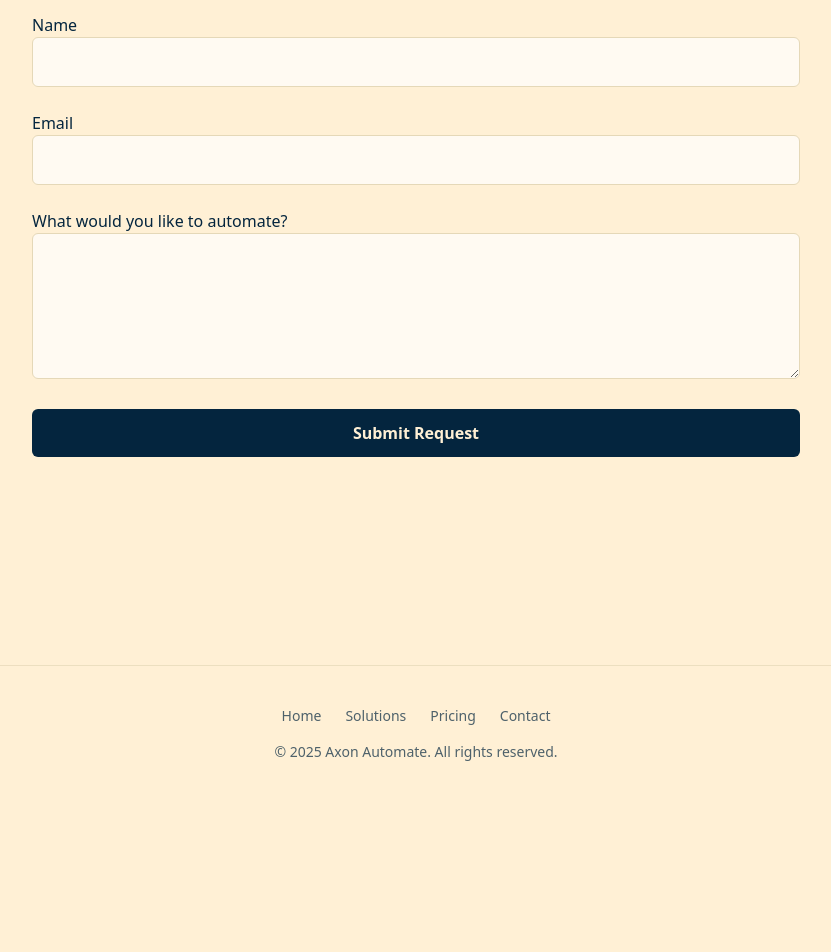
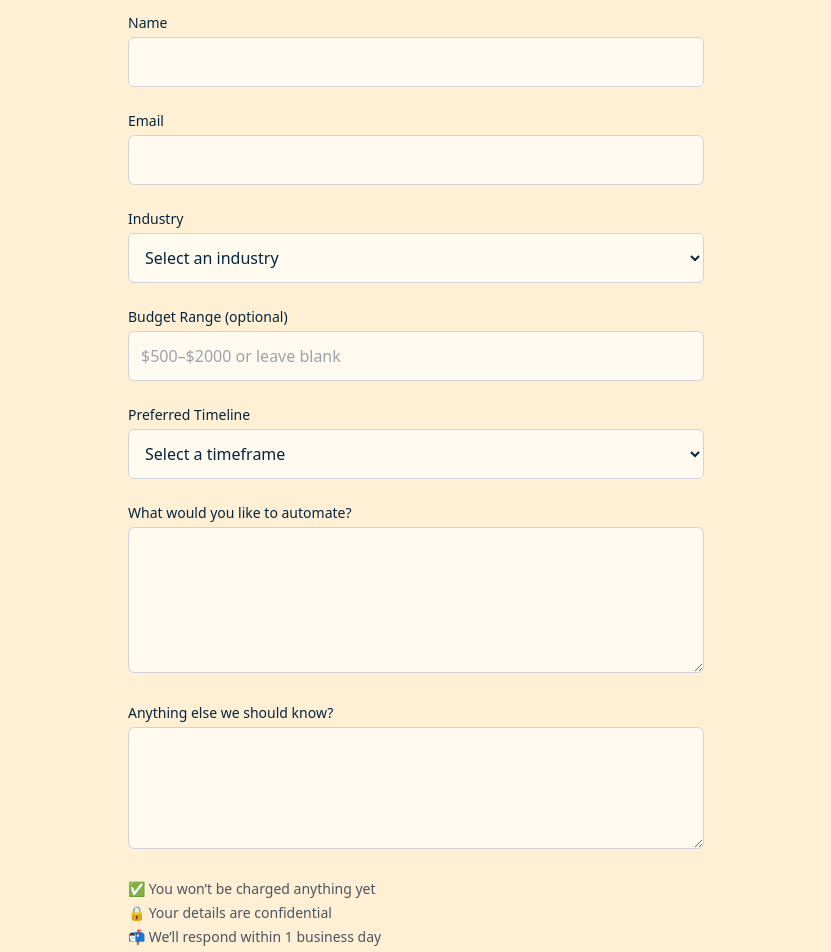
Before and after one commit to trimdex445/axon-automate, a Next.js app: page /contact in a window 1280 px wide. Shown: the part 260-1212 px from the top of the page, without its empty margins (224-1055 px from the left). Before the commit the page ends 1046 px from the top, so only its background shows below. Built offline with nearby package versions, Linux system fonts and the light colour scheme.

Commit message:
Enhanced quote form with industry, budget, timeline, notes, and visual trust elements

```diff
--- a/pages/contact.tsx
+++ b/pages/contact.tsx
@@ -1,16 +1,92 @@
-import Layout from '../components/Layout';
+import Layout from '@/components/Layout';
+import { useState } from 'react';
 
-export default function Contact() {
+export default function QuotePage() {
+  const [submitted, setSubmitted] = useState(false);
+
+  const handleSubmit = (e: React.FormEvent) => {
+    e.preventDefault();
+    setSubmitted(true);
+    // Handle form logic here
+  };
+
   return (
     <Layout>
-      <section className="py-16 max-w-3xl mx-auto">
-        <h1 className="text-4xl font-bold mb-10 text-center">Request a Quote</h1>
-        <form className="grid gap-6">
-          <div><label htmlFor="name">Name</label><input type="text" id="name" className="w-full px-4 py-3 border border-[#e5d8b8] rounded-md bg-white/70" /></div>
-          <div><label htmlFor="email">Email</label><input type="email" id="email" className="w-full px-4 py-3 border border-[#e5d8b8] rounded-md bg-white/70" /></div>
-          <div><label htmlFor="message">What would you like to automate?</label><textarea rows={5} id="message" className="w-full px-4 py-3 border border-[#e5d8b8] rounded-md bg-white/70"></textarea></div>
-          <button type="submit" className="bg-[#04253e] text-[#fff0d5] px-6 py-3 rounded-md font-semibold hover:opacity-90 transition w-full md:w-auto">Submit Request</button>
-        </form>
+      <section className="py-20 px-4 bg-[#fff0d5] min-h-screen">
+        <div className="max-w-xl mx-auto">
+          <h1 className="text-4xl font-extrabold text-[#04253e] text-center mb-6">Request a Quote</h1>
+
+          {!submitted ? (
+            <form onSubmit={handleSubmit} className="space-y-6">
+              <div>
+                <label className="block text-sm font-medium text-[#04253e] mb-1">Name</label>
+                <input type="text" required className="w-full p-3 rounded-md border border-gray-300 bg-[#fffaf0] focus:outline-none focus:ring-2 focus:ring-[#04253e]" />
+              </div>
+
+              <div>
+                <label className="block text-sm font-medium text-[#04253e] mb-1">Email</label>
+                <input type="email" required className="w-full p-3 rounded-md border border-gray-300 bg-[#fffaf0] focus:outline-none focus:ring-2 focus:ring-[#04253e]" />
+              </div>
+
+              <div>
+                <label className="block text-sm font-medium text-[#04253e] mb-1">Industry</label>
+                <select required className="w-full p-3 rounded-md border border-gray-300 bg-[#fffaf0] focus:outline-none focus:ring-2 focus:ring-[#04253e]">
+                  <option value="">Select an industry</option>
+                  <option>General</option>
+                  <option>Health & Wellness</option>
+                  <option>Legal & Finance</option>
+                  <option>Hospitality</option>
+                  <option>Ecommerce</option>
+                  <option>Creative Agencies</option>
+                </select>
+              </div>
+
+              <div>
+                <label className="block text-sm font-medium text-[#04253e] mb-1">Budget Range (optional)</label>
+                <input type="text" placeholder="$500–$2000 or leave blank" className="w-full p-3 rounded-md border border-gray-300 bg-[#fffaf0] focus:outline-none focus:ring-2 focus:ring-[#04253e]" />
+              </div>
+
+              <div>
+                <label className="block text-sm font-medium text-[#04253e] mb-1">Preferred Timeline</label>
+                <select required className="w-full p-3 rounded-md border border-gray-300 bg-[#fffaf0] focus:outline-none focus:ring-2 focus:ring-[#04253e]">
+                  <option value="">Select a timeframe</option>
+                  <option>ASAP</option>
+                  <option>1–2 weeks</option>
+                  <option>1 month+</option>
+                  <option>Just exploring</option>
+                </select>
+              </div>
+
+              <div>
+                <label className="block text-sm font-medium text-[#04253e] mb-1">What would you like to automate?</label>
+                <textarea required rows={5} className="w-full p-3 rounded-md border border-gray-300 bg-[#fffaf0] focus:outline-none focus:ring-2 focus:ring-[#04253e]" />
+              </div>
+
+              <div>
+                <label className="block text-sm font-medium text-[#04253e] mb-1">Anything else we should know?</label>
+                <textarea rows={4} className="w-full p-3 rounded-md border border-gray-300 bg-[#fffaf0] focus:outline-none focus:ring-2 focus:ring-[#04253e]" />
+              </div>
+
+              <div className="text-sm text-gray-600 mt-2">
+                <p className="mb-1">✅ You won’t be charged anything yet</p>
+                <p className="mb-1">🔒 Your details are confidential</p>
+                <p>📬 We’ll respond within 1 business day</p>
+              </div>
+
+              <button
+                type="submit"
+                className="w-full bg-[#04253e] text-white py-3 rounded-md font-semibold hover:bg-[#021722] transition"
+              >
+                Submit Request
+              </button>
+            </form>
+          ) : (
+            <div className="bg-white p-6 rounded-xl shadow text-center">
+              <h2 className="text-xl font-semibold text-[#04253e] mb-2">Thanks for your request!</h2>
+              <p className="text-gray-700">We'll review it and get back to you within 24 hours.</p>
+            </div>
+          )}
+        </div>
       </section>
     </Layout>
   );
```
